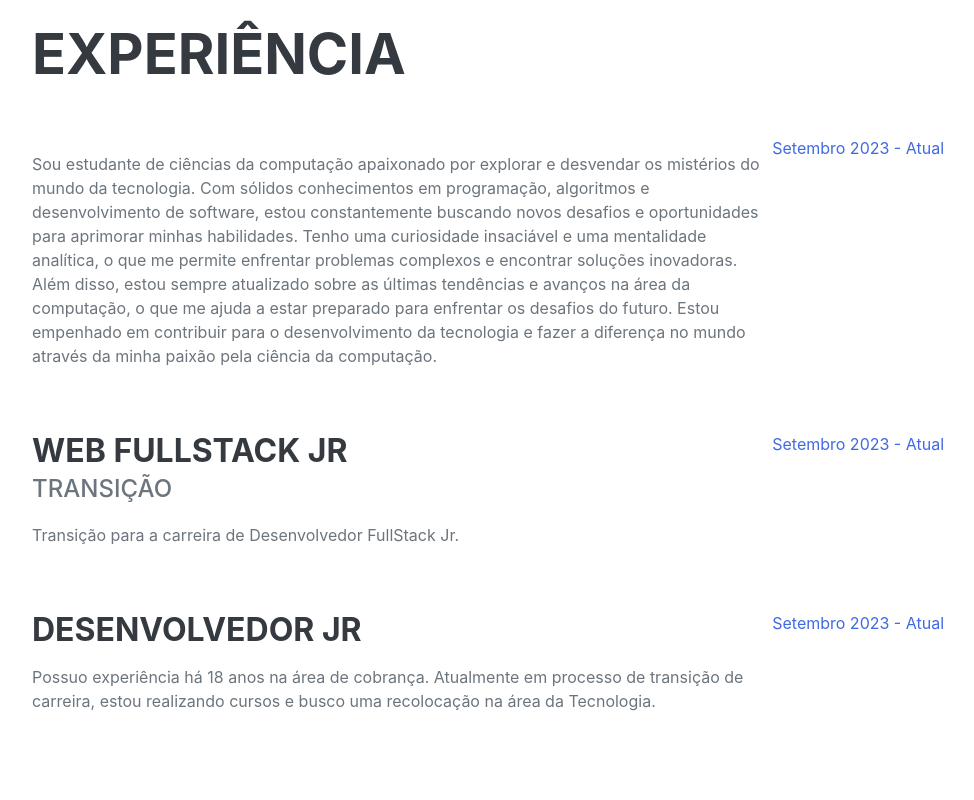
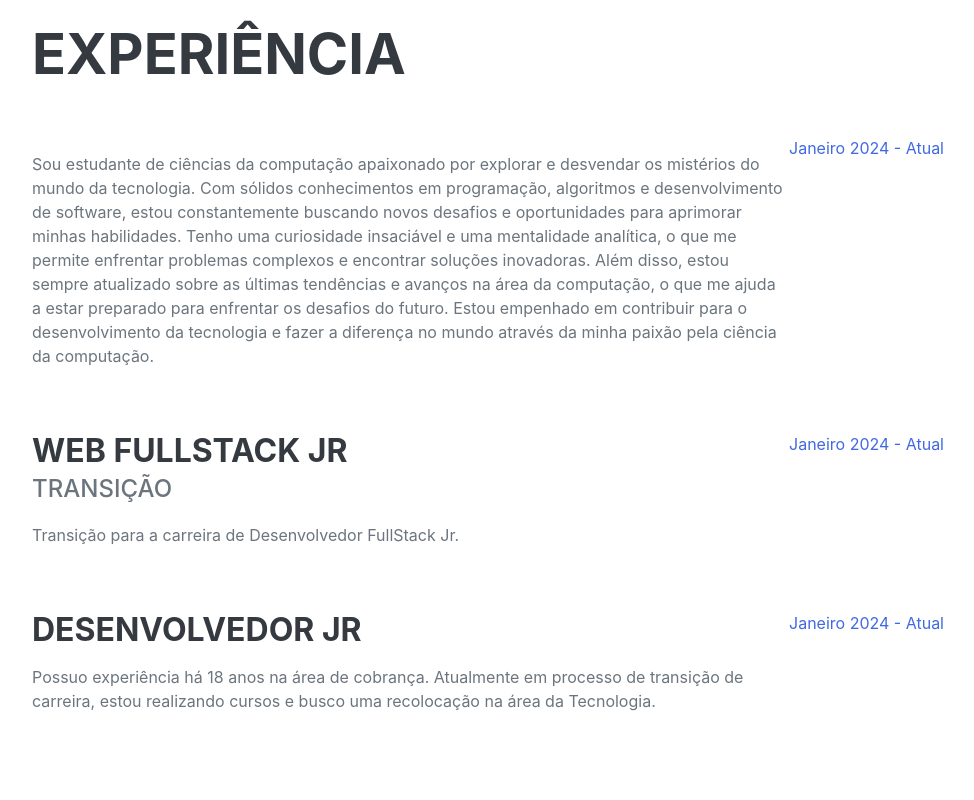
Before and after one commit to fabio-de-souza-lima/curriculo_profissional, a plain HTML site: page index.html in a window 1280 px wide. Shown: the part 860-1660 px from the top of the page, without its empty margins (288-1262 px from the left). Drawn offline with nearby package versions, Linux system fonts and the light colour scheme; a web font is replaced by a local one.

Commit message:
Update index.html

```diff
--- a/index.html
+++ b/index.html
@@ -127,7 +127,7 @@
                                 futuro. Estou empenhado em contribuir para o desenvolvimento da tecnologia e fazer a diferença no mundo através
                                 da minha paixão pela ciência da computação.</p>
                         </div>
-                        <div class="flex-shrink-0"><span class="text-primary">Setembro 2023 - Atual</span></div>
+                        <div class="flex-shrink-0"><span class="text-primary">Janeiro 2024 - Atual</span></div>
                     </div>
                     <div data-aos="fade-left" class="d-flex flex-column flex-md-row justify-content-between mb-5">
                         <div class="flex-grow-1">
@@ -135,7 +135,7 @@
                             <div class="subheading mb-3">Transição</div>
                             <p>Transição para a carreira de Desenvolvedor FullStack Jr.</p>
                         </div>
-                        <div class="flex-shrink-0"><span class="text-primary">Setembro 2023 - Atual</span></div>
+                        <div class="flex-shrink-0"><span class="text-primary">Janeiro 2024 - Atual</span></div>
                     </div>
                     <div data-aos="fade-left" class="d-flex flex-column flex-md-row justify-content-between mb-5">
                         <div class="flex-grow-1">
@@ -145,7 +145,7 @@
                                 carreira, estou realizando cursos e busco uma
                                 recolocação na área da Tecnologia. </p>
                         </div>
-                        <div class="flex-shrink-0"><span class="text-primary">Setembro 2023 - Atual</span></div>
+                        <div class="flex-shrink-0"><span class="text-primary">Janeiro 2024 - Atual</span></div>
                     </div>
                     <div class="d-flex flex-column flex-md-row justify-content-between">
                         <div class="flex-grow-1">
@@ -321,7 +321,7 @@
                         <div>Ciência da Computação</div>
                         <p></p>
                     </div>
-                    <div class="flex-shrink-0"><span class="text-primary">Cursando terceiro semestre</span></div>
+                    <div class="flex-shrink-0"><span class="text-primary">Cursando [4° semestre]</span></div>
                 </div>
 
                 <div class="d-flex flex-column flex-md-row justify-content-between mb-5">
```
